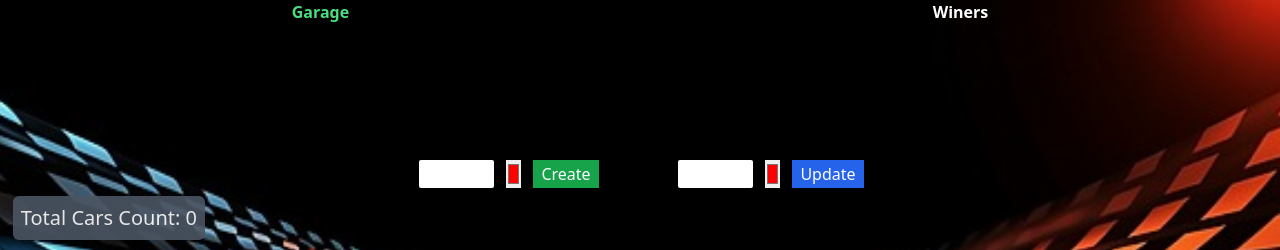
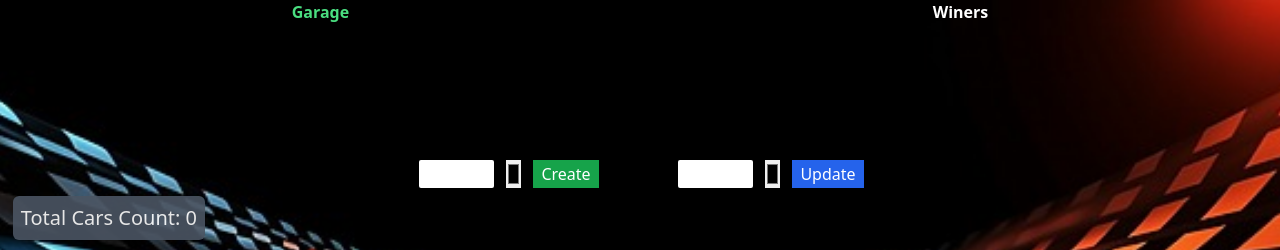
Before and after one commit to MuradyanA/epam, a React (Create React App) app in the folder async-race/: page /garage in a window 1280 px wide. Shown: the top 250 px of the page. Built offline with nearby package versions, Linux system fonts and the light colour scheme; no server answers.

Commit message:
refactor: small code refactoring

```diff
--- a/async-race/src/components/CarForm.tsx
+++ b/async-race/src/components/CarForm.tsx
@@ -1,4 +1,4 @@
-import { FormEvent, useEffect, useState } from "react";
+import { FormEvent, useCallback, useEffect, useRef, useState } from "react";
 import { ICar } from "../pages/ICar";
 
 interface CarFormProps {
@@ -9,9 +9,12 @@ interface CarFormProps {
 
 export function CarForm({ car, updateCar, setUpdateFlag }: CarFormProps) {
   const [id, setId] = useState(car && car.id ? car.id : 0);
+  const nameInputRef = useRef<HTMLInputElement>(null);
+  const colorInputRef = useRef<HTMLInputElement>(null);
   const [name, setName] = useState(car && car.name ? car.name : "");
   const [color, setColor] = useState(car && car.color ? car.color : "#FF0000");
   const [error, setError] = useState("");
+
 
   async function submitForm(e: FormEvent<HTMLFormElement>) {
     e.preventDefault();
@@ -56,29 +59,32 @@ export function CarForm({ car, updateCar, setUpdateFlag }: CarFormProps) {
     }
   }
 
+  function setProps(){
+    setName(nameInputRef.current!.value);
+    setColor(colorInputRef.current!.value);
+  }
+
   useEffect(() => {
-    setName(car && car.name ? car.name : "");
-    setColor(car && car.color ? car.color : "#FF0000");
     setId(car && car.id ? car.id : 0);
   }, [car]);
+
 
   return (
     <form className="flex gap-3 w-[50%] justify-center" onSubmit={(e) => submitForm(e)}>
       {error && <p className="text-red-500">{error}</p>}
       <input
-        onChange={(e) => setName(e.target.value)}
-        value={name}
+        ref={nameInputRef}
         className="w-[30%] rounded-sm text-gray-600 p-2 h-7 border-none outline-0"
         type="text"
       />
       <input
-        onChange={(e) => setColor(e.target.value)}
-        value={color}
+        ref={colorInputRef}
         className="w-[6%] text-gray-400 h-7 border-none outline-0"
         type="color"
       />
       <button
         type="submit"
+        onClick={setProps}
         className={`${car === undefined ? "bg-green-600 " : "bg-blue-600 "} + "rounded-sm px-2 h-7"`}
       >
         {car === undefined ? "Create" : "Update"}
```
